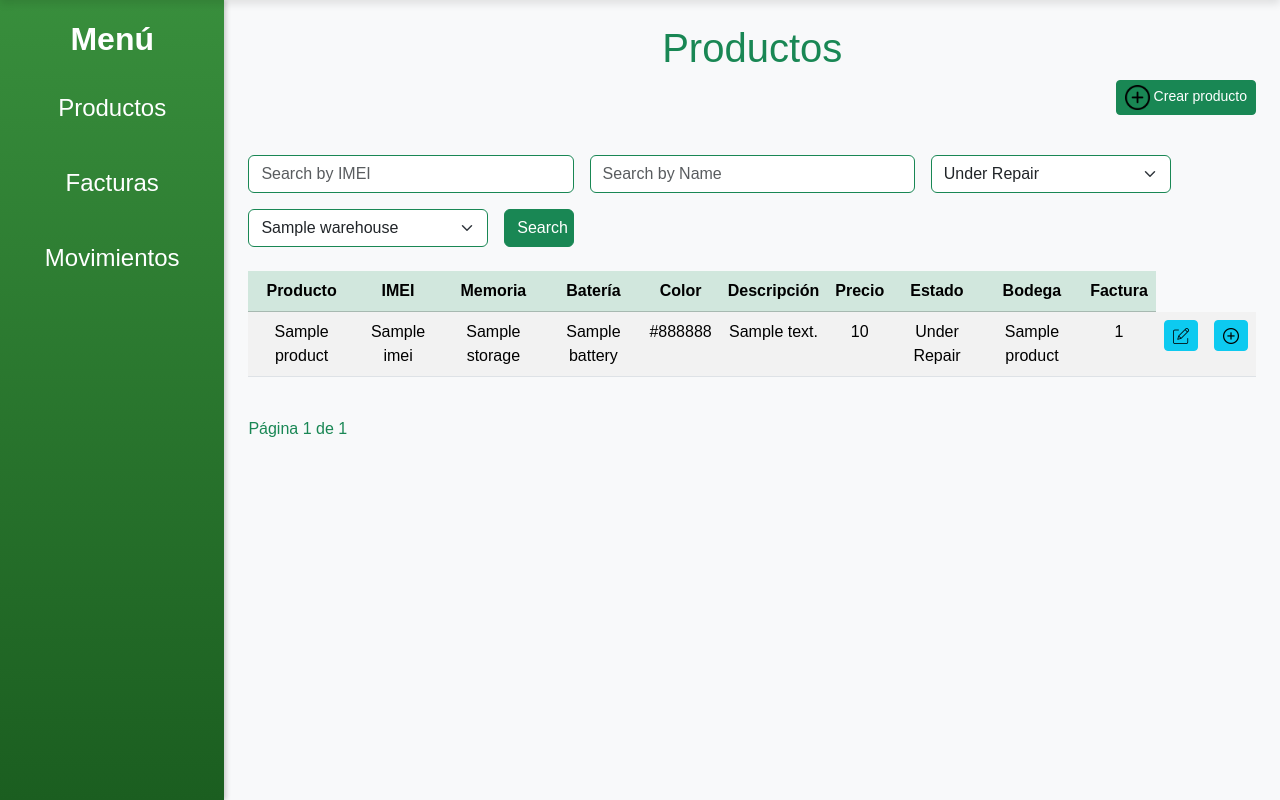
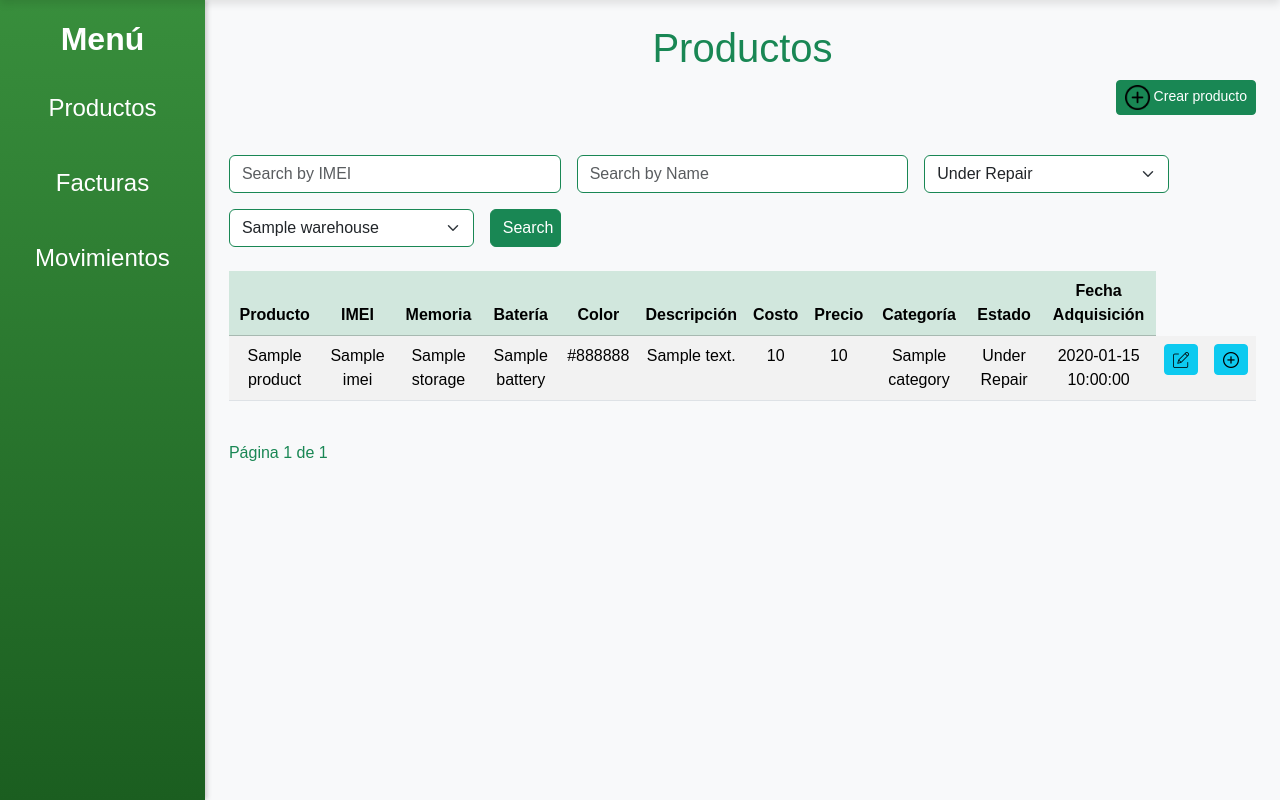
Before and after one commit to jcdd1/Idroid, a Flask app: template src/templates/menu/products.html in a window 1280 px wide. Shown: the part 141-941 px from the top of the page. Run offline with Flask 3, Linux system fonts and the light colour scheme; the template is opened without the code that fills it: most values are stand-ins (such as "Sample title", 1, 10 or a date in 2020); some libraries are stand-ins or nearby versions.

Commit message:
feat: add new columns in products

```diff
--- a/src/templates/menu/products.html
+++ b/src/templates/menu/products.html
@@ -71,10 +71,11 @@
                 <th>Batería</th>
                 <th>Color</th>
                 <th>Descripción</th>
+                <th>Costo</th>
                 <th>Precio</th>
+                <th>Categoría</th>
                 <th>Estado</th>
-                <th>Bodega</th>
-                <th>Factura</th>
+                <th>Fecha Adquisición</th>
             </tr>
         </thead>
         <tbody>
@@ -87,9 +88,10 @@
                 <td>{{ product.color }}</td>
                 <td>{{ product.description }}</td>
                 <td>{{ product.cost }}</td>
+                <td>{{ product.price }}</td>
+                <td>{{ product.category }}</td>
                 <td>{{ product.current_status }}</td>
-                <td>{{product.warehouse_name}}</th>
-                <td>{{ product.document_number or 'Sin Factura' }}</td>
+                <td>{{ product.acquisition_date }}</td>
                 <td>
                     <button type="button" class="btn btn-info btn-sm"
                             data-bs-toggle="modal"
@@ -111,57 +113,6 @@
         </tbody>
     </table>
 </div>
-
-
-<!-- Modal para crear movimiento -->
-<div class="modal fade" id="createMovementModal" tabindex="-1" aria-labelledby="createMovementModalLabel" aria-hidden="true">
-    <div class="modal-dialog modal-lg">
-        <div class="modal-content">
-            <form method="POST" action="{{ url_for('create_movement') }}">
-                <input type="hidden" name="csrf_token" value="{{ csrf_token() }}">
-                <input type="hidden" name="product_id" id="movement_product_id">
-                <div class="modal-header">
-                    <h5 class="modal-title" id="createMovementModalLabel">Crear Movimiento</h5>
-                    <button type="button" class="btn-close" data-bs-dismiss="modal" aria-label="Close"></button>
-                </div>
-                <div class="modal-body">
-                    <div class="row g-3">
-                        <div class="col-md-6">
-                            <label for="origin_warehouse_id" class="form-label">Origen</label>
-                            <select class="form-select" id="origin_warehouse_id" name="origin_warehouse_id">
-                                {% for warehouse in warehouses %}
-                                    <option value="{{ warehouse.warehouse_id }}">{{ warehouse.warehouse_name }}</option>
-                                {% endfor %}
-                            </select>
-                        </div>
-                        <div class="col-md-6">
-                            <label for="destination_warehouse_id" class="form-label">Destino</label>
-                            <select class="form-select" id="destination_warehouse_id" name="destination_warehouse_id">
-                                {% for warehouse in warehouses %}
-                                    <option value="{{ warehouse.warehouse_id }}">{{ warehouse.warehouse_name }}</option>
-                                {% endfor %}
-                            </select>
-                        </div>
-                        <div class="col-12">
-                            <label for="movement_description" class="form-label">Descripción</label>
-                            <textarea class="form-control" id="movement_description" name="movement_description" rows="2"></textarea>
-                        </div>
-                    </div>
-                </div>
-                <div class="modal-footer">
-                    <button type="button" class="btn btn-secondary" data-bs-dismiss="modal">Cerrar</button>
-                    <button type="submit" class="btn btn-primary">Crear Movimiento</button>
-                </div>
-            </form>
-        </div>
-    </div>
-</div>
-
-
-
-
-
-
 
 <!-- Modal para añadir producto -->
 <div class="modal fade" id="addProductModal" tabindex="-1" aria-labelledby="addProductModalLabel" aria-hidden="true">
@@ -196,12 +147,16 @@
                             <input type="text" class="form-control" id="color" name="color">
                         </div>
                         <div class="col-md-6">
-                            <label for="cost" class="form-label">Precio</label>
+                            <label for="cost" class="form-label">Costo</label>
                             <input type="number" step="0.01" class="form-control" id="cost" name="cost">
                         </div>
-                        <div class="col-12">
-                            <label for="description" class="form-label">Descripción</label>
-                            <textarea class="form-control" id="description" name="description" rows="2"></textarea>
+                        <div class="col-md-6">
+                            <label for="price" class="form-label">Precio</label>
+                            <input type="number" step="0.01" class="form-control" id="price" name="price">
+                        </div>
+                        <div class="col-md-6">
+                            <label for="category" class="form-label">Categoría</label>
+                            <input type="text" class="form-control" id="category" name="category">
                         </div>
                         <div class="col-md-6">
                             <label for="current_status" class="form-label">Estado</label>
@@ -210,14 +165,6 @@
                         <div class="col-md-6">
                             <label for="acquisition_date" class="form-label">Fecha de Adquisición</label>
                             <input type="date" class="form-control" id="acquisition_date" name="acquisition_date">
-                        </div>
-                        <div class="col-md-6">
-                            <label for="warehouse_name" class="form-label">Bodega</label>
-                            <input type="text" class="form-control" id="warehouse_name" name="warehouse_name">
-                        </div>
-                        <div class="col-md-6">
-                            <label for="document_number" class="form-label">Factura Asociada</label>
-                            <input type="text" class="form-control" id="document_number" name="document_number">
                         </div>
                     </div>
                 </div>
@@ -264,12 +211,16 @@
                             <input type="text" class="form-control" id="color" name="color">
                         </div>
                         <div class="col-md-6">
-                            <label for="cost" class="form-label">Precio</label>
+                            <label for="cost" class="form-label">Costo</label>
                             <input type="number" step="0.01" class="form-control" id="cost" name="cost">
                         </div>
-                        <div class="col-12">
-                            <label for="description" class="form-label">Descripción</label>
-                            <textarea class="form-control" id="description" name="description" rows="2"></textarea>
+                        <div class="col-md-6">
+                            <label for="price" class="form-label">Precio</label>
+                            <input type="number" step="0.01" class="form-control" id="price" name="price">
+                        </div>
+                        <div class="col-md-6">
+                            <label for="category" class="form-label">Categoría</label>
+                            <input type="text" class="form-control" id="category" name="category">
                         </div>
                         <div class="col-md-6">
                             <label for="current_status" class="form-label">Estado</label>
@@ -279,13 +230,68 @@
                             <label for="acquisition_date" class="form-label">Fecha de Adquisición</label>
                             <input type="date" class="form-control" id="acquisition_date" name="acquisition_date">
                         </div>
+                    </div>
+                </div>
+                <div class="modal-footer">
+                    <button type="button" class="btn btn-secondary" data-bs-dismiss="modal">Cerrar</button>
+                    <button type="submit" class="btn btn-primary">Guardar Cambios</button>
+                </div>
+            </form>
+        </div>
+    </div>
+</div>
+
+<!-- Modal para crear movimiento -->
+<div class="modal fade" id="createMovementModal" tabindex="-1" aria-labelledby="createMovementModalLabel" aria-hidden="true">
+    <div class="modal-dialog modal-lg">
+        <div class="modal-content">
+            <form method="POST" action="{{ url_for('create_movement') }}">
+                <input type="hidden" name="csrf_token" value="{{ csrf_token() }}">
+                <div class="modal-header">
+                    <h5 class="modal-title" id="createMovementModalLabel">Crear Movimiento</h5>
+                    <button type="button" class="btn-close" data-bs-dismiss="modal" aria-label="Close"></button>
+                </div>
+                <div class="modal-body">
+                    <input type="hidden" name="movement_id" id="movement_id">
+                    <div class="row g-3">
                         <div class="col-md-6">
-                            <label for="warehouse_name" class="form-label">Bodega</label>
-                            <input type="text" class="form-control" id="warehouse_name" name="warehouse_name">
+                            <label for="product_id" class="form-label">ID Producto</label>
+                            <input type="text" class="form-control" id="product_id" name="product_id" readonly>
                         </div>
                         <div class="col-md-6">
-                            <label for="document_number" class="form-label">Factura Asociada</label>
-                            <input type="text" class="form-control" id="document_number" name="document_number">
+                            <label for="origin_warehouse_id" class="form-label">Origen</label>
+                            <input type="text" class="form-control" id="origin_warehouse_id" name="origin_warehouse_id" readonly>
+                        </div>
+                        <div class="col-md-6">
+                            <label for="destination_warehouse_id" class="form-label">Destino</label>
+                            <input type="text" class="form-control" id="destination_warehouse_id" name="destination_warehouse_id">
+                        </div>
+                        <div class="col-md-6">
+                            <label for="sender_user_id" class="form-label">Enviado Por</label>
+                            <input type="text" class="form-control" id="sender_user_id" name="sender_user_id" readonly>
+                        </div>
+                        <div class="col-md-6">
+                            <label for="receiver_user_id" class="form-label">Recibido Por</label>
+                            <input type="text" class="form-control" id="receiver_user_id" name="receiver_user_id">
+                        </div>
+                        <div class="col-md-6">
+                            <label for="send_date" class="form-label">Fecha de Envío</label>
+                            <input type="datetime-local" class="form-control" id="send_date" name="send_date" readonly>
+                        </div>
+                        <div class="col-md-6">
+                            <label for="receive_date" class="form-label">Fecha de Recepción</label>
+                            <input type="datetime-local" class="form-control" id="receive_date" name="receive_date">
+                        </div>
+                        <div class="col-md-6">
+                            <label for="movement_status" class="form-label">Estado</label>
+                            <select class="form-select" id="movement_status" name="movement_status">
+                                <option value="New">New</option>
+                                <option value="Completed">Comfirmed</option>
+                            </select>
+                        </div>
+                        <div class="col-12">
+                            <label for="movement_description" class="form-label">Descripción</label>
+                            <textarea class="form-control" id="movement_description" name="movement_description" rows="2"></textarea>
                         </div>
                     </div>
                 </div>
```
